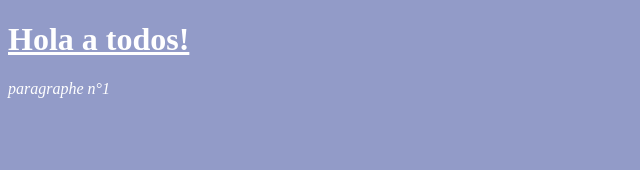
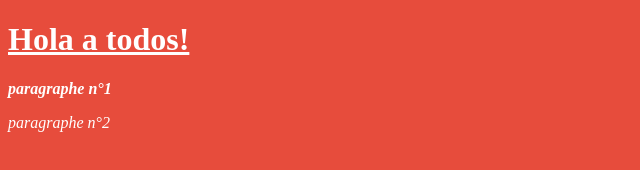
Before and after one commit to matau1405/notreProjetPAL, a plain HTML site: page index.html in a window 1280 px wide. Shown: the whole page, without its empty margins (0-640 px from the left). Drawn offline with Linux system fonts and the light colour scheme.

Commit message:
modification index.html sur github

```diff
--- a/index.html
+++ b/index.html
@@ -5,7 +5,7 @@
 	<meta charset="utf-8">
 	<style type="text/css">
 		body {
-			background-color: #3498;
+			background-color: #e74c3c;
 			color:white;
 		}
 	</style>
@@ -14,6 +14,7 @@
 
 	<h1><u>Hola a todos!</u></h1>
 
-	<p><i>paragraphe n°1</i></p>
+	<p><b><i>paragraphe n°1</i></b></p>
+	<p><i>paragraphe n°2</i></p>
 </body>
 </html>
```
